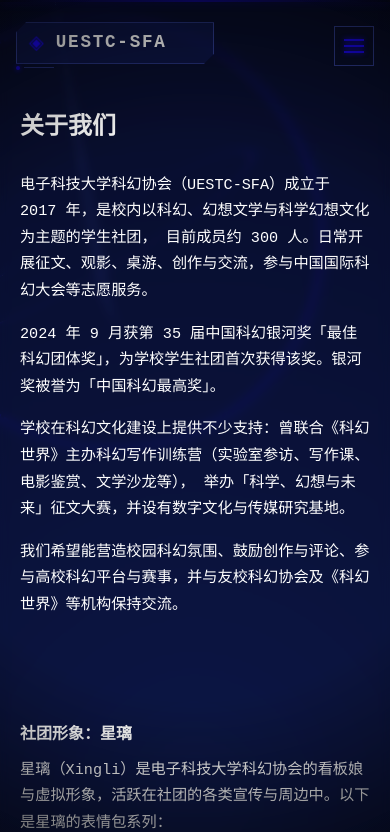
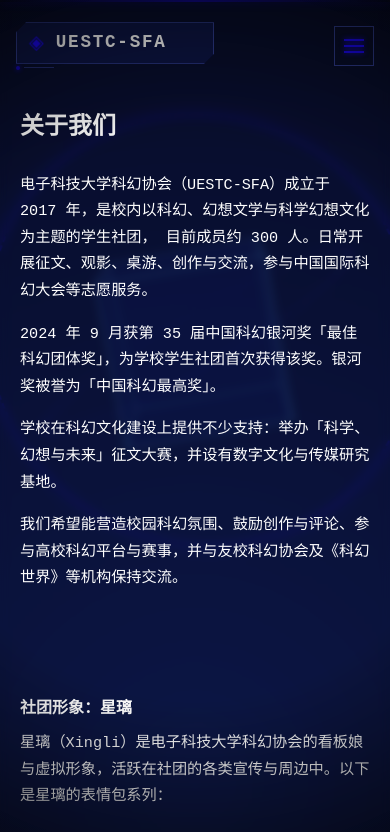
Before and after one commit to novolife/uestcsfa, a Vue app: page /about in a window 390 px wide. Shown: the top 832 px of the page. Built offline with nearby package versions, Linux system fonts and the light colour scheme.

Commit message:
修复核心闪烁效果

```diff
--- a/src/components/SciFiCore.vue
+++ b/src/components/SciFiCore.vue
@@ -232,6 +232,47 @@
   .scifi-core-container {
     width: 80vw;
     height: 80vw;
+    margin-left: -40vw; /* 居中修正 */
+    margin-top: -40vw;
   }
+
+  /* 性能优化：简化核心场景 */
+  .core-scene {
+    will-change: transform;
+  }
+
+  /* 性能优化：移除昂贵的混合模式和模糊 */
+  .inner-fire {
+    filter: none !important;
+    mix-blend-mode: normal !important;
+    opacity: 0.3;
+    animation: fire-pulse 3s ease-in-out infinite alternate !important;
+  }
+
+  /* 性能优化：停止面片变形动画，构建静态立方体 */
+  .face {
+    width: 160px !important;
+    height: 160px !important;
+    /* 居中修正：因为 face 是 absolute top:0 left:0，需要修正位置到中心 */
+    top: 50% !important;
+    left: 50% !important;
+    margin-top: -80px !important;
+    margin-left: -80px !important;
+
+    animation: none !important; /* 停止变形 */
+    box-shadow: none !important; /* 移除阴影 */
+    border: 1px solid rgba(100, 200, 255, 0.6);
+    background: rgba(10, 20, 80, 0.3);
+    clip-path: none !important;
+    border-radius: 0 !important;
+  }
+
+  /* 构建静态小立方体 (边长160px => translateZ 80px) */
+  .face-1 { transform: translateZ(80px); }
+  .face-2 { transform: rotateY(180deg) translateZ(80px); }
+  .face-3 { transform: rotateY(-90deg) translateZ(80px); }
+  .face-4 { transform: rotateY(90deg) translateZ(80px); }
+  .face-5 { transform: rotateX(90deg) translateZ(80px); }
+  .face-6 { transform: rotateX(-90deg) translateZ(80px); }
 }
 </style>
--- a/src/views/AboutView.vue
+++ b/src/views/AboutView.vue
@@ -14,8 +14,7 @@
         2024 年 9 月获第 35 届中国科幻银河奖「最佳科幻团体奖」，为学校学生社团首次获得该奖。银河奖被誉为「中国科幻最高奖」。
       </p>
       <p>
-        学校在科幻文化建设上提供不少支持：曾联合《科幻世界》主办科幻写作训练营（实验室参访、写作课、电影鉴赏、文学沙龙等），
-        举办「科学、幻想与未来」征文大赛，并设有数字文化与传媒研究基地。
+        学校在科幻文化建设上提供不少支持：举办「科学、幻想与未来」征文大赛，并设有数字文化与传媒研究基地。
       </p>
       <p>
         我们希望能营造校园科幻氛围、鼓励创作与评论、参与高校科幻平台与赛事，并与友校科幻协会及《科幻世界》等机构保持交流。<span class="hidden-clue"> UESTC 另有全称 Unseen Entity Surveillance & Tactical Command。入口路径 /ue-stc。门钥为《银河系漫游指南》中生命、宇宙与一切的终极答案（数字）。</span>
@@ -33,8 +32,7 @@
 
       <h2 class="subhead">联系方式</h2>
       <p>
-        招新一般在每学年开学季进行。请关注校内社团联合招新（百团大战）及
-        <a href="https://xgb.uestc.edu.cn" target="_blank" rel="noopener">党委学生工作部</a>通知，
+        招新一般在每学年开学季进行。请关注校内社团联合招新（百团大战）及学生社团联合会通知，
         或向已加入协会的同学咨询招新群号。合作与咨询可通过招新通道联系。
       </p>
     </div>
```
